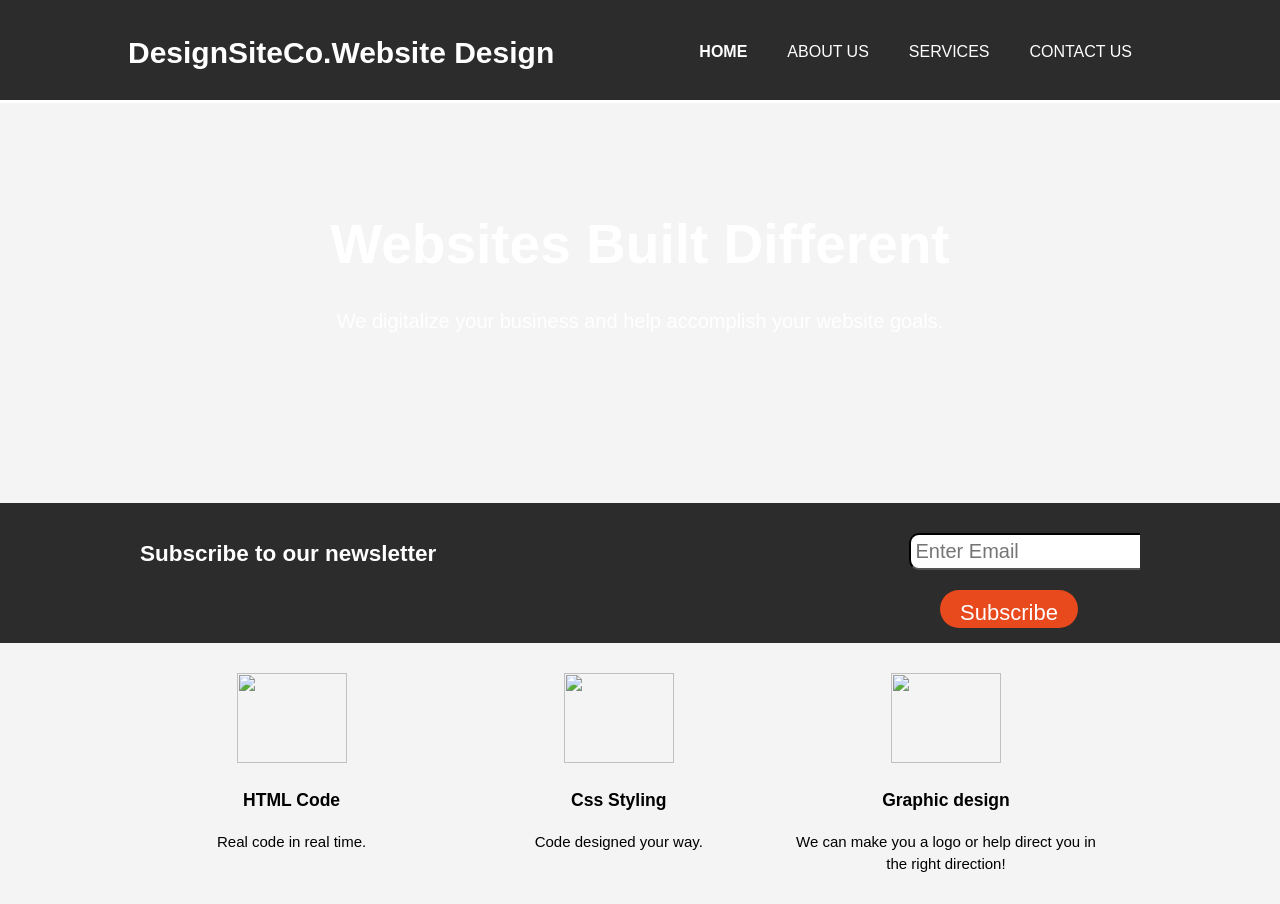
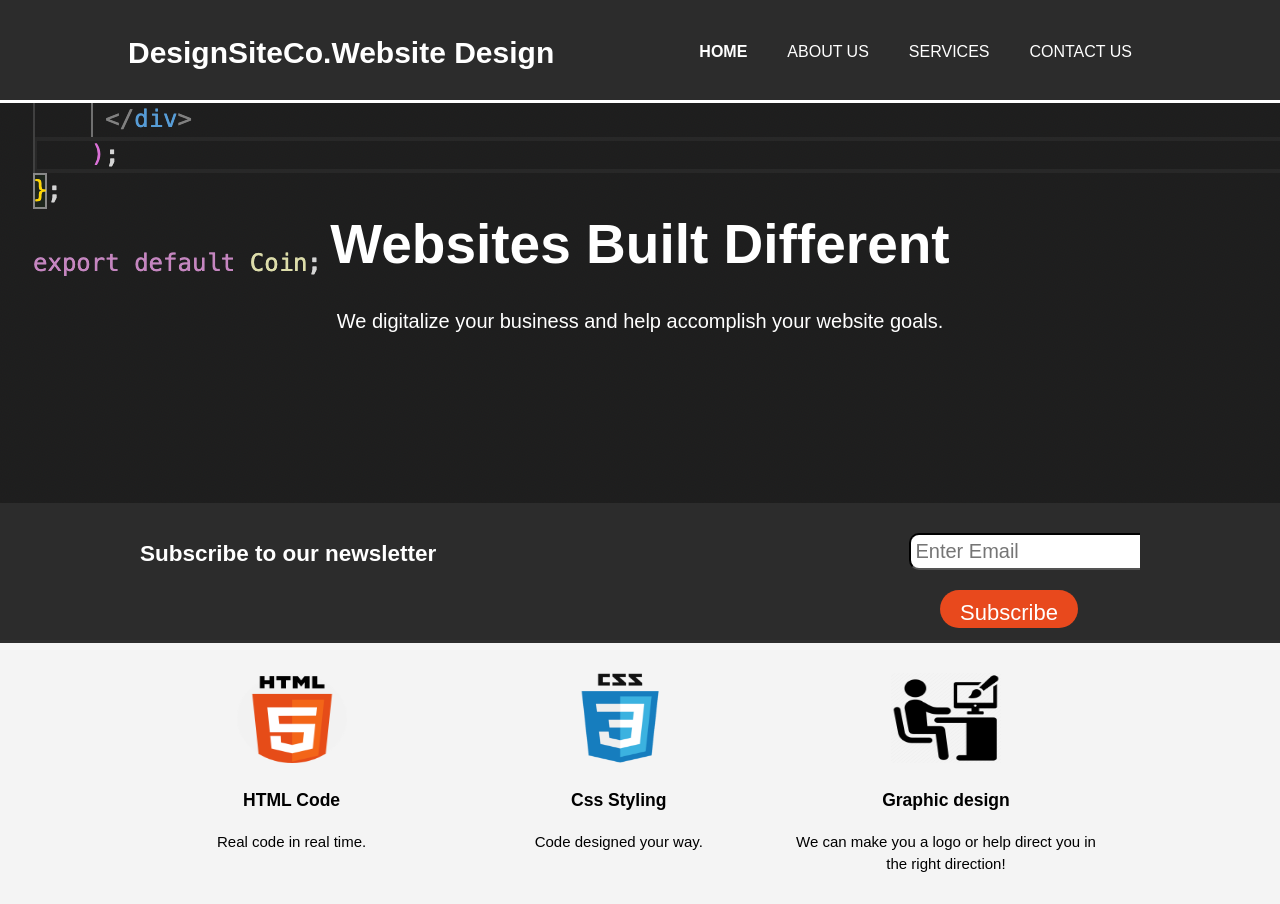
Before and after one commit to boxingcoder00/Modern-Designsiteco-Website, a plain HTML site: page Modern Designsiteco webpage/index.html in a window 1280 px wide. Shown: the top 904 px of the page. Drawn offline with Linux system fonts and the light colour scheme.

Commit message:
Images linked to file

```diff
--- a/Modern Designsiteco webpage/index.html
+++ b/Modern Designsiteco webpage/index.html
@@ -45,17 +45,17 @@
     <section id="boxes">
         <div class="container">
             <div class="box">
-                <img src="logo_html.png">
+                <img src="img/logo_html.png">
                 <h3>HTML Code</h3>
                 <p>Real code in real time.</p>
             </div>
             <div class="box">
-                <img src="logo_css.png">
+                <img src="img/logo_css.png">
                 <h3>Css Styling</h3>
                 <p>Code designed your way.</p>
             </div>
             <div class="box">
-                <img src="logo_gd.png">
+                <img src="img/logo_gd.png">
                 <h3>Graphic design</h3>
                 <p>We can make you a logo or help direct you in the right direction!</p>
             </div>
--- a/Modern Designsiteco webpage/style.css
+++ b/Modern Designsiteco webpage/style.css
@@ -85,7 +85,7 @@ header a:hover{
 /* Showcase */
 #showcase{
     min-height: 400px;
-    background: url('showcase.png') no-repeat 0 -400px;
+    background: url('img/showcase.png') no-repeat 0 -400px;
     text-align: center;
     color: #ffffff;
 }
```
Also changed, not shown: Modern Designsiteco webpage/about.html (+3 -3 lines).
